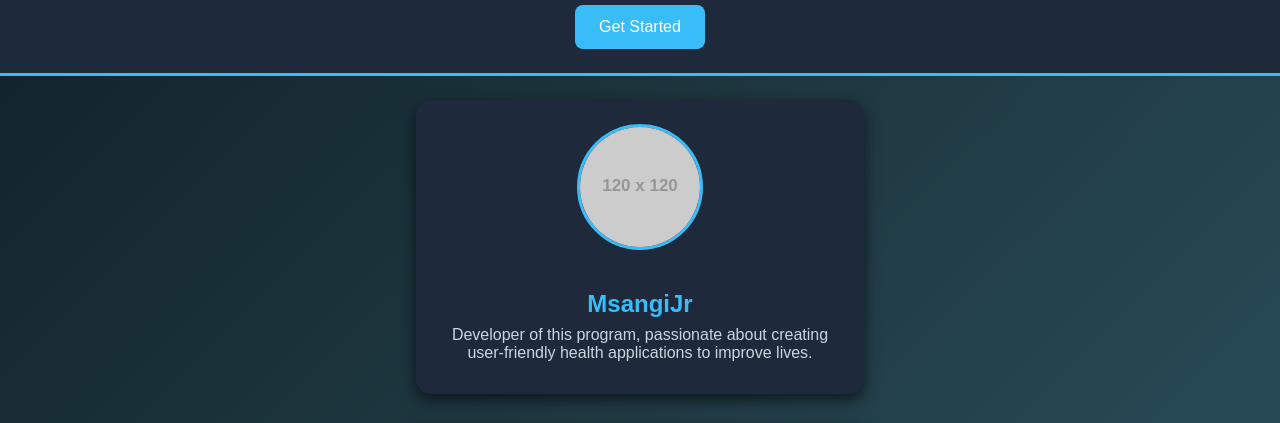
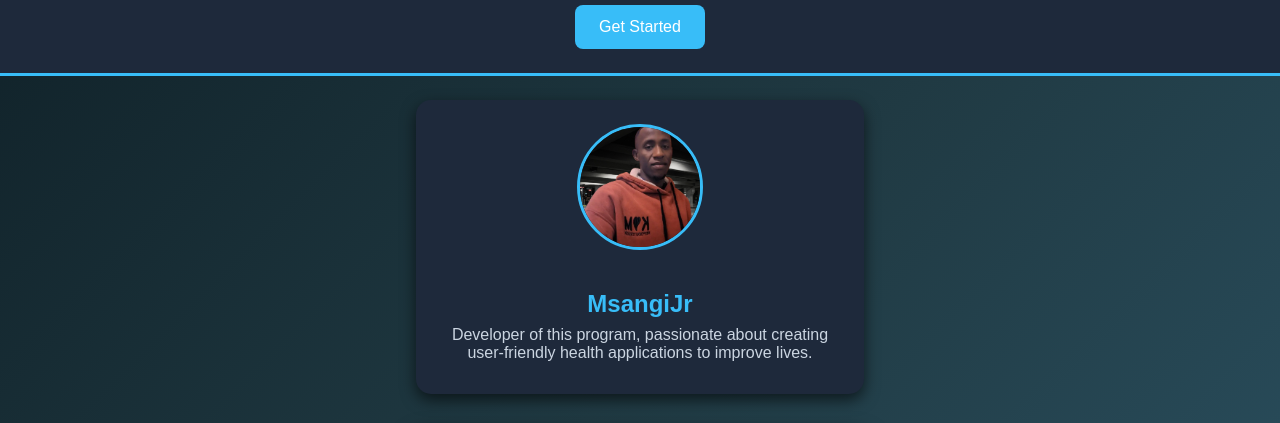
Before and after one commit to MSANGI09/Blood-pressure.-github.io-, a plain HTML site: page index.html in a window 1280 px wide. Shown: the part 119-542 px from the top of the page. Drawn offline with Linux system fonts and the light colour scheme; placeholder pictures from the web are drawn by us.

Commit message:
Update index.html

```diff
--- a/index.html
+++ b/index.html
@@ -203,7 +203,7 @@
   <main class="main">
     <!-- Owner Card -->
     <div class="owner-card">
-      <img src="https://via.placeholder.com/120" alt="Owner Picture">
+      <img src="a.png" alt="Owner Picture">
       <h2><b>MsangiJr</b></h2>
       <p>Developer of this program, passionate about creating user-friendly health applications to improve lives.</p>
     </div>
```
